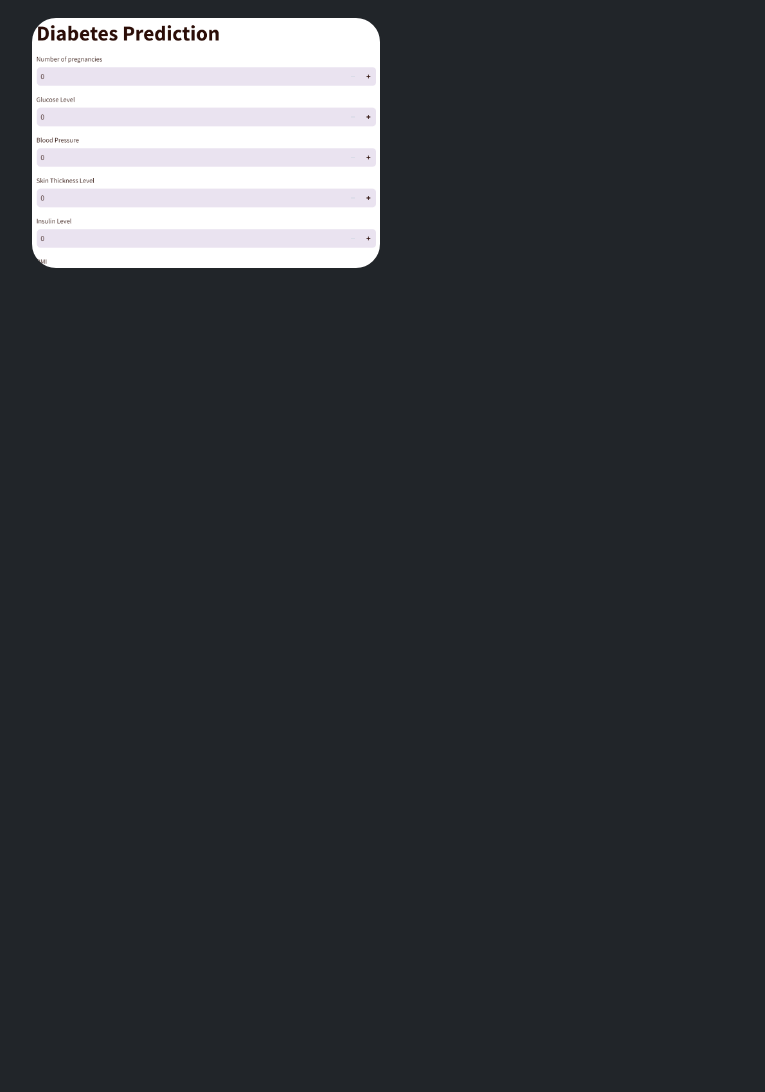
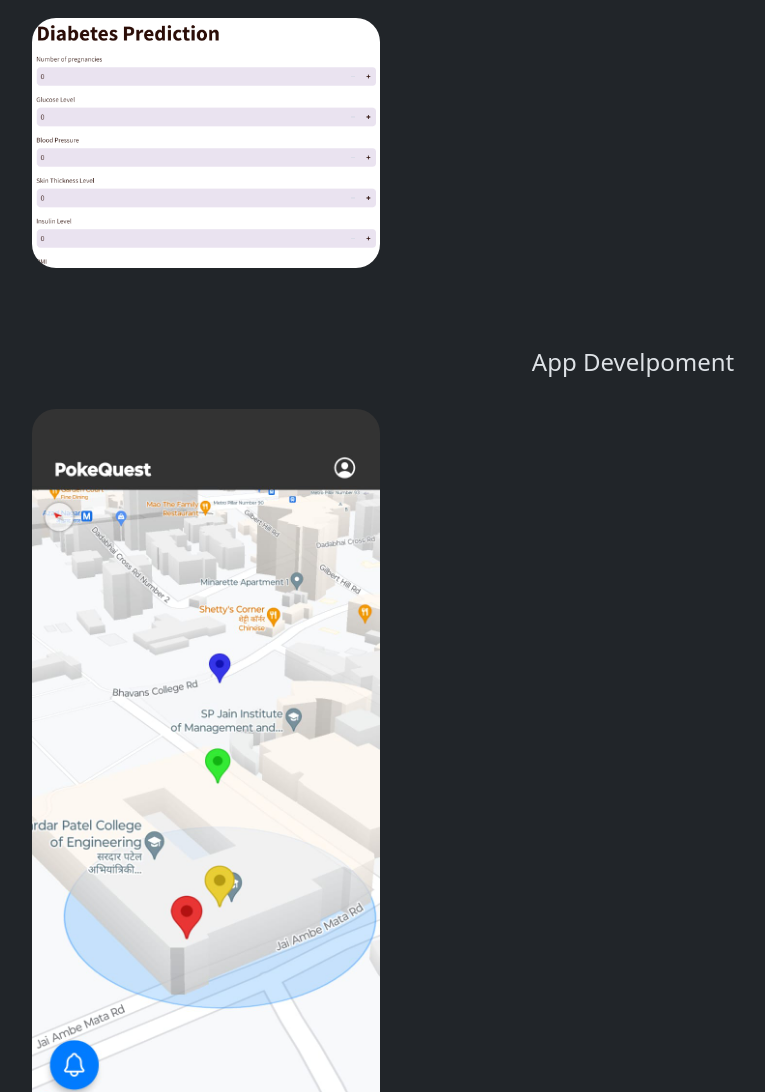
Before and after one commit to ShreyasN11/Project-List, a plain HTML site: page index.html in a window 1280 px wide. Shown: the part 2905-3997 px from the top of the page, without its empty margins (7-772 px from the left). Before the commit the page ends 3205 px from the top, so only its background shows below. Drawn offline with nearby package versions, Linux system fonts and the light colour scheme.

Commit message:
app added

```diff
--- a/index.html
+++ b/index.html
@@ -231,6 +231,24 @@
          </div>
     </div>
 
+    <div class="container-fluid mt-5">
+      <h4 class="cent">App Develpoment</h4>
+      <div class="container1">
+          <div class="card__container">
+
+            <article class="card__article">
+               <img src="assets/img/app1.jpg" alt="image" class="card__img">
+               <div class="card__data">
+                  <span class="card__description">React Native | Expo | Node</span>
+                  <h2 class="card__title">Pokeflow City Explorer App</h2>
+                  <a href="https://github.com/SPIT-Hackathon-2025/Spit-Swallow" class="card__button">Github</a>
+               </div>
+            </article>
+
+          </div>
+       </div>
+  </div>
+
     <script src="https://cdn.jsdelivr.net/npm/bootstrap@5.3.3/dist/js/bootstrap.bundle.min.js" integrity="sha384-YvpcrYf0tY3lHB60NNkmXc5s9fDVZLESaAA55NDzOxhy9GkcIdslK1eN7N6jIeHz" crossorigin="anonymous"></script>
     <script src="https://cdn.jsdelivr.net/npm/@popperjs/core@2.11.8/dist/umd/popper.min.js" integrity="sha384-I7E8VVD/ismYTF4hNIPjVp/Zjvgyol6VFvRkX/vR+Vc4jQkC+hVqc2pM8ODewa9r" crossorigin="anonymous"></script>
     <script src="https://cdn.jsdelivr.net/npm/bootstrap@5.3.3/dist/js/bootstrap.min.js" integrity="sha384-0pUGZvbkm6XF6gxjEnlmuGrJXVbNuzT9qBBavbLwCsOGabYfZo0T0to5eqruptLy" crossorigin="anonymous"></script>
```
Also changed, not shown: assets/img/app1.jpg (added).
